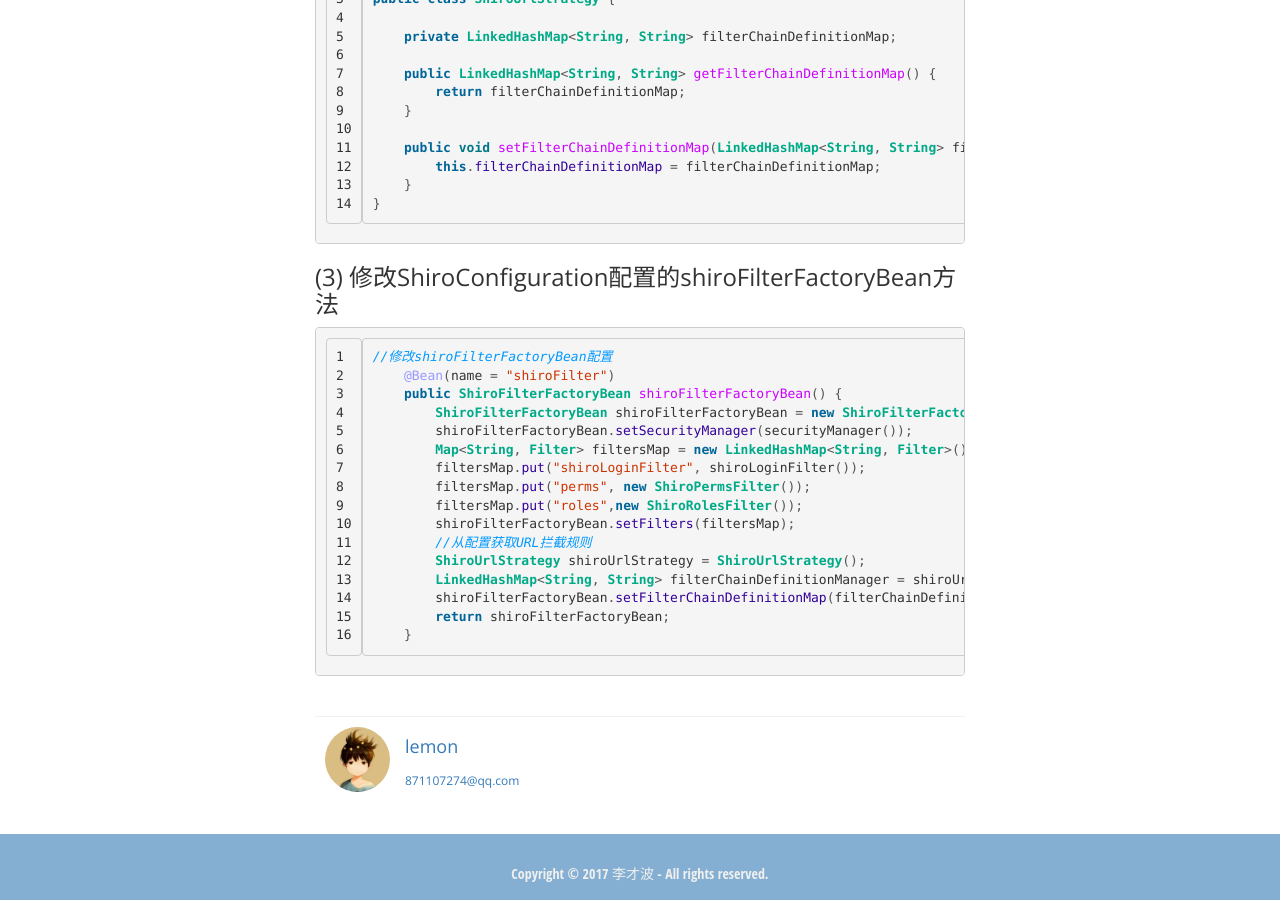
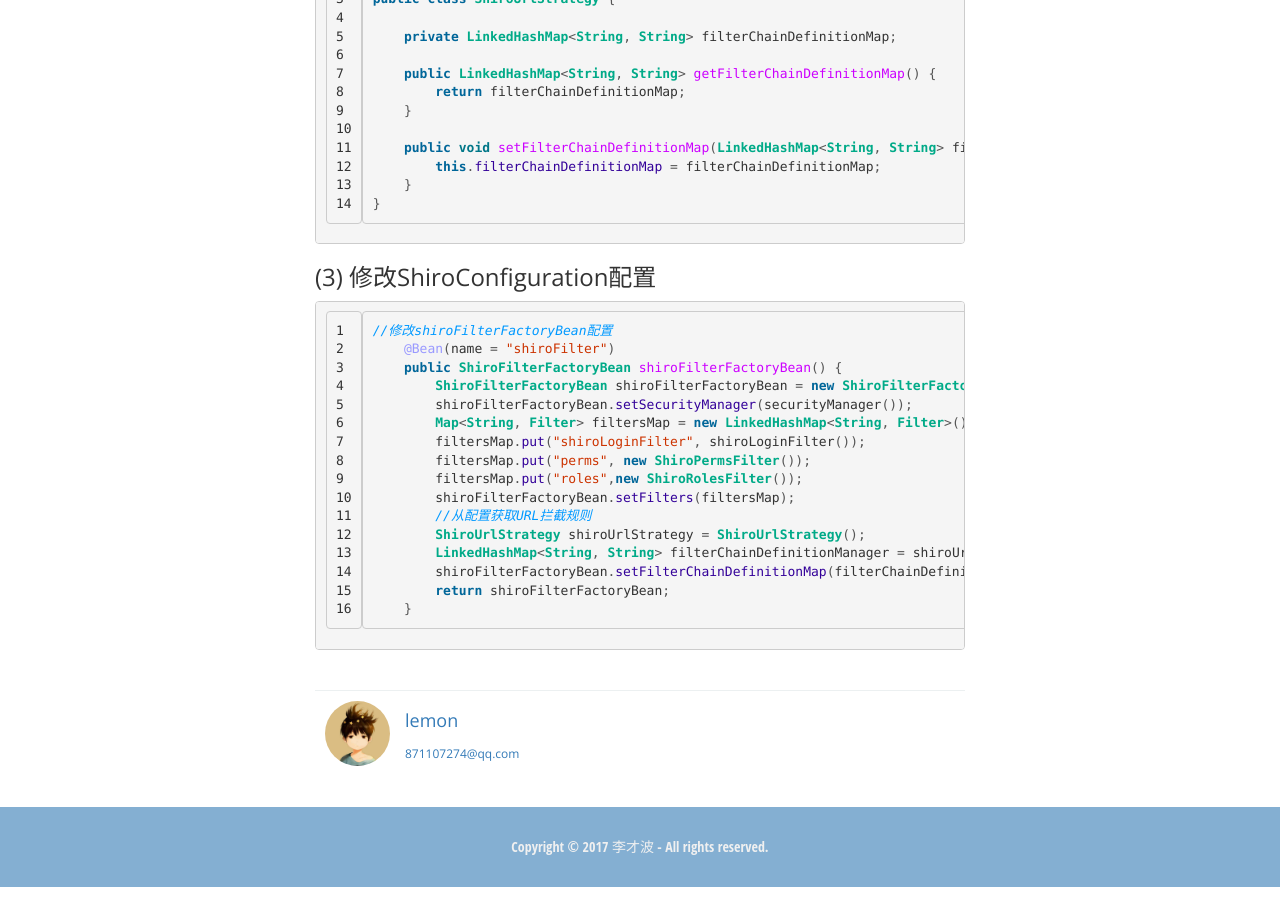
Before and after one commit to lcbbcl/licaibo.github.io, a Jekyll site: the page built from _posts/2017-07-07-Shiro-SpringBoot(二).md, in a window 1280 px wide and 900 px high, scrolled down 6448 px. Built offline with Jekyll 4.4.1, drawn with Linux system fonts in a browser that asks for light colours.

Commit message:
修改文章样式

````diff
--- a/_posts/2017-07-07-Shiro-SpringBoot(二).md
+++ b/_posts/2017-07-07-Shiro-SpringBoot(二).md
@@ -247,7 +247,7 @@ public class ShiroUrlStrategy {
 }
 ```
 
-### (3) 修改ShiroConfiguration配置的shiroFilterFactoryBean方法
+### (3) 修改ShiroConfiguration配置
 ```java
 //修改shiroFilterFactoryBean配置
     @Bean(name = "shiroFilter")
````
